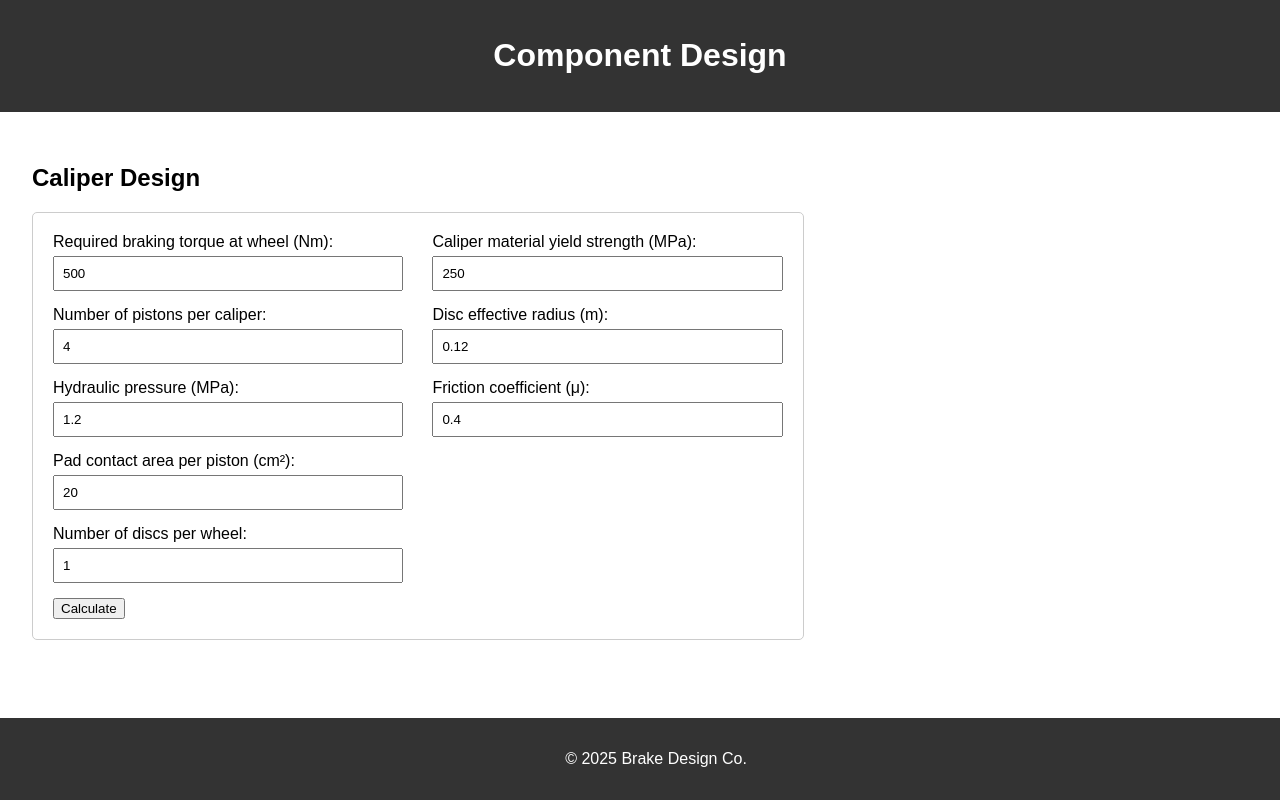
After one commit to ramesh9813/brake_design, a Flask app: page /caliper-design in a window 1280 px wide. The commit adds this page. Run offline with Flask 3, Linux system fonts and the light colour scheme.

Commit message:
caliper design block is added

```diff
--- a/app.py
+++ b/app.py
@@ -75,5 +75,44 @@ def disc_brake():
         })
     return render_template('disc_brake.html', results=None)
 
+@app.route('/caliper-design', methods=['GET', 'POST'])
+def caliper_design():
+    if request.method == 'POST':
+        # Get inputs from the form
+        required_braking_torque = float(request.form['required_braking_torque'])
+        number_of_pistons = int(request.form['number_of_pistons'])
+        hydraulic_pressure_mpa = float(request.form['hydraulic_pressure'])
+        pad_contact_area_cm2 = float(request.form['pad_contact_area'])
+        number_of_discs = int(request.form['number_of_discs'])
+        caliper_material_yield_strength_mpa = float(request.form['caliper_material_yield_strength'])
+        disc_effective_radius = float(request.form['disc_effective_radius'])
+        friction_coefficient = float(request.form['friction_coefficient'])
+
+        # --- Unit Conversions ---
+        hydraulic_pressure_pa = hydraulic_pressure_mpa * 1e6
+        pad_contact_area_m2 = pad_contact_area_cm2 / 10000
+        caliper_material_yield_strength_pa = caliper_material_yield_strength_mpa * 1e6
+
+        # --- Calculation Logic ---
+        total_clamp_force = required_braking_torque / (friction_coefficient * disc_effective_radius * number_of_discs * 2)
+        clamp_force_per_piston = total_clamp_force / number_of_pistons
+        piston_area = clamp_force_per_piston / hydraulic_pressure_pa
+        piston_diameter_mm = 2 * np.sqrt(piston_area / np.pi) * 1000
+        brake_torque_delivered = total_clamp_force * friction_coefficient * disc_effective_radius * number_of_discs * 2
+
+        # Simplified stress calculation (placeholder)
+        caliper_stress = (total_clamp_force * 0.1) / (pad_contact_area_m2 * 0.1) if pad_contact_area_m2 > 0 else 0
+        safety_factor = caliper_material_yield_strength_pa / caliper_stress if caliper_stress > 0 else float('inf')
+
+        return render_template('caliper_design.html', results={
+            'total_clamp_force': f'{total_clamp_force:.2f} N',
+            'clamp_force_per_piston': f'{clamp_force_per_piston:.2f} N',
+            'piston_diameter': f'{piston_diameter_mm:.2f} mm',
+            'brake_torque_delivered': f'{brake_torque_delivered:.2f} Nm',
+            'caliper_stress': f'{caliper_stress / 1e6:.2f} MPa',
+            'safety_factor': f'{safety_factor:.2f}'
+        })
+    return render_template('caliper_design.html', results=None)
+
 if __name__ == '__main__':
     app.run(debug=True)
--- /dev/null
+++ b/templates/caliper_design.html
@@ -0,0 +1,92 @@
+{% extends 'base.html' %}
+
+{% block content %}
+    <style>
+        .main-container {
+            display: flex;
+            flex-direction: row;
+            width: 100%;
+        }
+        .input-container {
+            width: 60%;
+            padding: 20px;
+            border: 1px solid #ccc;
+            border-radius: 5px;
+        }
+        .results-container {
+            width: 40%;
+            padding: 20px;
+            margin-left: 20px;
+            border: 1px solid #ccc;
+            border-radius: 5px;
+            font-family: Courier, monospace;
+        }
+        .form-row {
+            display: flex;
+            flex-direction: row;
+            justify-content: space-between;
+        }
+        .form-column {
+            width: 48%;
+        }
+        label {
+            display: block;
+            margin-bottom: 5px;
+        }
+        input[type="number"] {
+            width: 100%;
+            padding: 8px;
+            margin-bottom: 15px;
+            box-sizing: border-box;
+        }
+    </style>
+
+    <h2>Caliper Design</h2>
+    <div class="main-container">
+        <div class="input-container">
+            <form method="post">
+                <div class="form-row">
+                    <div class="form-column">
+                        <label for="required_braking_torque">Required braking torque at wheel (Nm):</label>
+                        <input type="number" id="required_braking_torque" name="required_braking_torque" step="any" value="500" required>
+
+                        <label for="number_of_pistons">Number of pistons per caliper:</label>
+                        <input type="number" id="number_of_pistons" name="number_of_pistons" step="any" value="4" required>
+
+                        <label for="hydraulic_pressure">Hydraulic pressure (MPa):</label>
+                        <input type="number" id="hydraulic_pressure" name="hydraulic_pressure" step="any" value="1.2" required>
+
+                        <label for="pad_contact_area">Pad contact area per piston (cm²):</label>
+                        <input type="number" id="pad_contact_area" name="pad_contact_area" step="any" value="20" required>
+
+                        <label for="number_of_discs">Number of discs per wheel:</label>
+                        <input type="number" id="number_of_discs" name="number_of_discs" step="any" value="1" required>
+                    </div>
+                    <div class="form-column">
+                        <label for="caliper_material_yield_strength">Caliper material yield strength (MPa):</label>
+                        <input type="number" id="caliper_material_yield_strength" name="caliper_material_yield_strength" step="any" value="250" required>
+
+                        <label for="disc_effective_radius">Disc effective radius (m):</label>
+                        <input type="number" id="disc_effective_radius" name="disc_effective_radius" step="any" value="0.12" required>
+
+                        <label for="friction_coefficient">Friction coefficient (μ):</label>
+                        <input type="number" id="friction_coefficient" name="friction_coefficient" step="any" value="0.4" required>
+                    </div>
+                </div>
+                <input type="submit" value="Calculate">
+            </form>
+        </div>
+
+        {% if results %}
+        <div class="results-container">
+            <h3>Results:</h3>
+            <p>Total clamp force applied by caliper: {{ results.total_clamp_force }}</p>
+            <p>Required clamp force per piston: {{ results.clamp_force_per_piston }}</p>
+            <p>Piston diameter: {{ results.piston_diameter }}</p>
+            <p>Brake torque delivered by caliper: {{ results.brake_torque_delivered }}</p>
+            <p>Caliper structural stress: {{ results.caliper_stress }}</p>
+            <p>Factor of safety for caliper body: {{ results.safety_factor }}</p>
+        </div>
+        {% endif %}
+    </div>
+{% endblock %}
--- a/templates/index.html
+++ b/templates/index.html
@@ -4,5 +4,6 @@
     <h2>Toolbox</h2>
     <ul>
         <li><a href="{{ url_for('disc_brake') }}">Disc Brake Design</a></li>
+        <li><a href="{{ url_for('caliper_design') }}">Caliper Design</a></li>
     </ul>
 {% endblock %}
```
Also changed, not shown: parameter/brake_pad.md (added, +23 -0 lines).
